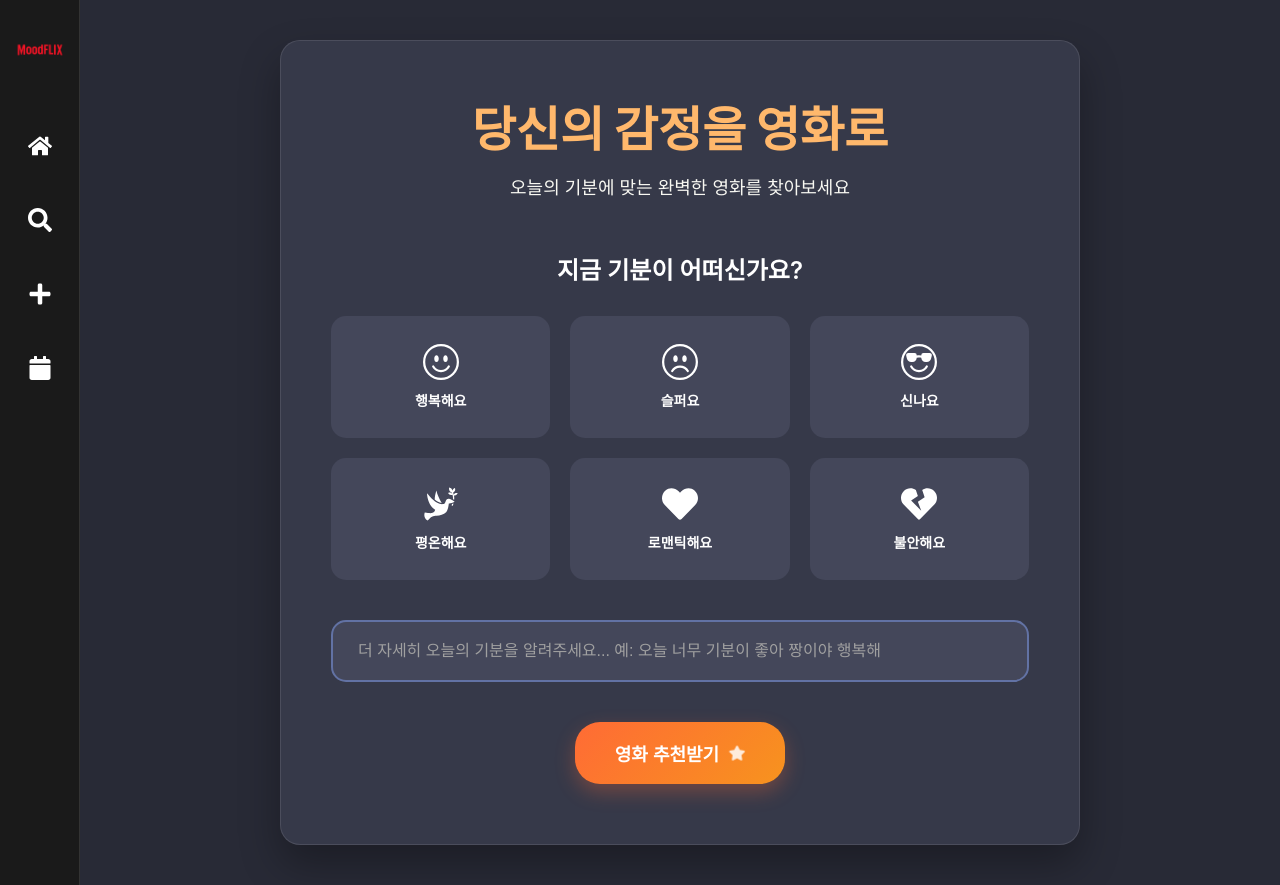
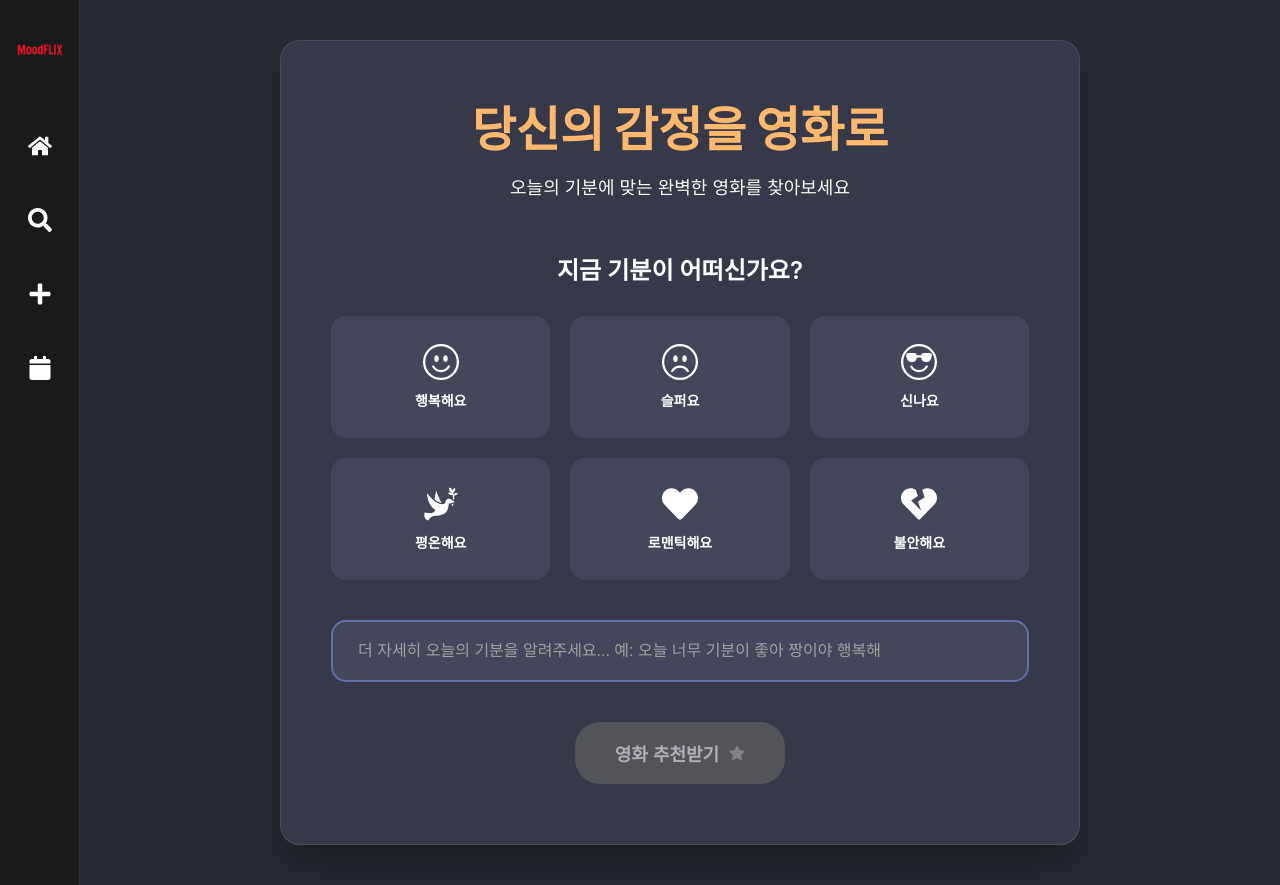
Before and after one commit to kdh0825kr/MoodFlix-FrontEnd, a React (Create React App) app: page / in a window 1280 px wide. Built offline with nearby package versions, Linux system fonts and the light colour scheme.

Commit message:
feat: 성능 최적화 및 버튼 비활성화 기능 추가 - useCallback, useMemo, canRecommend 상태 구현

```diff
--- a/src/App.js
+++ b/src/App.js
@@ -8,6 +8,7 @@ function App() {
   const {
     selectedMood,
     moodDescription,
+    canRecommend,
     handleMoodSelect,
     handleMoodDescriptionChange,
     handleGetRecommendations
@@ -19,6 +20,7 @@ function App() {
       <MainContent
         selectedMood={selectedMood}
         moodDescription={moodDescription}
+        canRecommend={canRecommend}
         onMoodSelect={handleMoodSelect}
         onMoodDescriptionChange={handleMoodDescriptionChange}
         onGetRecommendations={handleGetRecommendations}
--- a/src/components/MainContent.js
+++ b/src/components/MainContent.js
@@ -8,6 +8,7 @@ import './MainContent.css';
 const MainContent = ({
   selectedMood,
   moodDescription,
+  canRecommend,
   onMoodSelect,
   onMoodDescriptionChange,
   onGetRecommendations
@@ -40,7 +41,7 @@ const MainContent = ({
           />
 
           {/* 추천 버튼 */}
-          <RecommendButton />
+          <RecommendButton disabled={!canRecommend} />
         </form>
       </div>
     </main>
@@ -50,6 +51,7 @@ const MainContent = ({
 MainContent.propTypes = {
   selectedMood: PropTypes.string,
   moodDescription: PropTypes.string.isRequired,
+  canRecommend: PropTypes.bool.isRequired,
   onMoodSelect: PropTypes.func.isRequired,
   onMoodDescriptionChange: PropTypes.func.isRequired,
   onGetRecommendations: PropTypes.func.isRequired,
--- a/src/components/RecommendButton.css
+++ b/src/components/RecommendButton.css
@@ -18,13 +18,13 @@
   box-shadow: 0 8px 20px rgba(255, 107, 53, 0.3);
 }
 
-.recommend-btn:hover {
+.recommend-btn:hover:not(:disabled) {
   transform: translateY(-3px);
   box-shadow: 0 12px 30px rgba(255, 107, 53, 0.4);
   background: linear-gradient(135deg, #ff5722, #ff9800);
 }
 
-.recommend-btn:focus-visible {
+.recommend-btn:focus-visible:not(:disabled) {
   outline: 3px solid #ffb86c;
   outline-offset: 2px;
   transform: translateY(-3px);
@@ -32,8 +32,21 @@
   background: linear-gradient(135deg, #ff5722, #ff9800);
 }
 
-.recommend-btn:active {
+.recommend-btn:active:not(:disabled) {
   transform: translateY(-1px);
+}
+
+.recommend-btn:disabled {
+  background: #666;
+  cursor: not-allowed;
+  transform: none;
+  box-shadow: none;
+  opacity: 0.6;
+}
+
+.recommend-btn:disabled .star-icon {
+  animation: none;
+  opacity: 0.5;
 }
 
 .star-icon {
--- a/src/components/RecommendButton.js
+++ b/src/components/RecommendButton.js
@@ -1,13 +1,15 @@
 import React from 'react';
+import PropTypes from 'prop-types';
 import { FaStar } from 'react-icons/fa';
 import './RecommendButton.css';
 
-const RecommendButton = () => {
+const RecommendButton = ({ disabled = false }) => {
   return (
     <div className="action-section">
       <button
         className="recommend-btn"
         type="submit"
+        disabled={disabled}
       >
         영화 추천받기
         <FaStar className="star-icon" />
@@ -16,4 +18,8 @@ const RecommendButton = () => {
   );
 };
 
+RecommendButton.propTypes = {
+  disabled: PropTypes.bool,
+};
+
 export default RecommendButton;
--- a/src/hooks/useMood.js
+++ b/src/hooks/useMood.js
@@ -1,19 +1,24 @@
-import { useState } from 'react';
+import { useState, useCallback, useMemo } from 'react';
 
 export const useMood = () => {
   const [selectedMood, setSelectedMood] = useState(null);
   const [moodDescription, setMoodDescription] = useState('');
 
-  const handleMoodSelect = (moodId) => {
+  const handleMoodSelect = useCallback((moodId) => {
     setSelectedMood(moodId);
-  };
+  }, []);
 
-  const handleMoodDescriptionChange = (description) => {
+  const handleMoodDescriptionChange = useCallback((description) => {
     setMoodDescription(description);
-  };
+  }, []);
 
-  const handleGetRecommendations = () => {
-    if (selectedMood || moodDescription.trim()) {
+  const canRecommend = useMemo(
+    () => Boolean(selectedMood || moodDescription.trim()),
+    [selectedMood, moodDescription]
+  );
+
+  const handleGetRecommendations = useCallback(() => {
+    if (canRecommend) {
       // TODO: 실제 API 호출로 교체
       console.log('Selected mood:', selectedMood);
       console.log('Mood description:', moodDescription);
@@ -22,11 +27,12 @@ export const useMood = () => {
     } else {
       alert('감정을 선택하거나 기분을 설명해주세요!');
     }
-  };
+  }, [canRecommend, selectedMood, moodDescription]);
 
   return {
     selectedMood,
     moodDescription,
+    canRecommend,
     handleMoodSelect,
     handleMoodDescriptionChange,
     handleGetRecommendations
```
